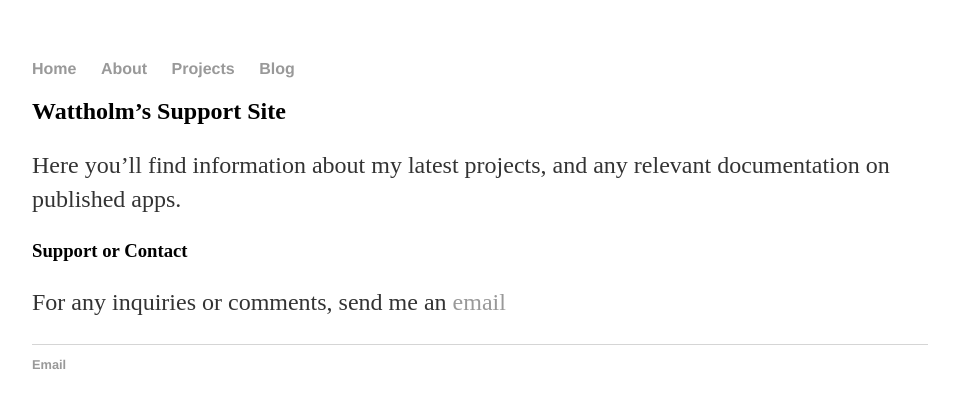
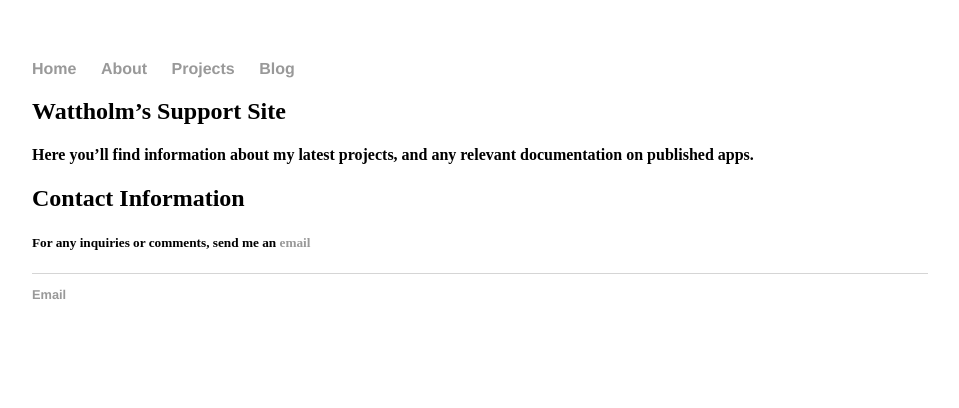
Before and after one commit to Wattholm/Wattholm.github.io, a Jekyll site: the page built from index.md, in a window 1280 px wide. Shown: the top 408 px of the page, without its empty margins (160-1119 px from the left). Built offline with Jekyll 4.4.1, drawn with Linux system fonts in a browser that asks for light colours.

Commit message:
Update index.md

```diff
--- a/index.md
+++ b/index.md
@@ -5,9 +5,9 @@ title: Wattholm's Support Site
 
 ## Wattholm's Support Site
 
-Here you'll find information about my latest projects, and any relevant documentation on published apps.
+#### Here you'll find information about my latest projects, and any relevant documentation on published apps.
 
 
-### Support or Contact
+## Contact Information
 
-For any inquiries or comments, send me an [email](mailto:wattholm@outlook.com)
+##### For any inquiries or comments, send me an [email](mailto:wattholm@outlook.com)
```
